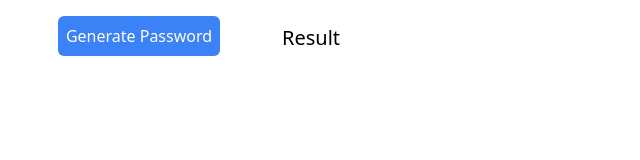
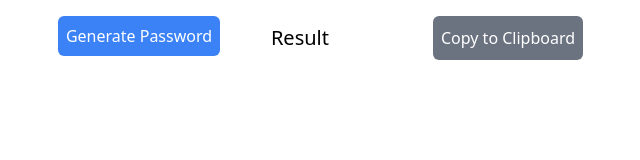
Before and after one commit to lokesh1729/password_generator_vanila_javascript, a website built with webpack: page src/index.html in a window 1280 px wide. Shown: the whole page, without its empty margins (501-1141 px from the left). Built offline with nearby package versions, Linux system fonts and the light colour scheme.

Commit message:
added copy to clipboard

```diff
--- a/src/index.html
+++ b/src/index.html
@@ -7,15 +7,18 @@
     </head>
     <body>
         <div class="flex flex-row justify-center mt-4">
-            <button
-                id="generatePassword"
-                class="bg-blue-500 text-white text-base p-2 outline-white pointer-events-auto rounded-md absolute"
-            >
+            <button id="generatePassword" class="btn bg-blue-500 absolute">
                 Generate Password
             </button>
-            <span class="ml-6 p-2 text-xl relative left-40" id="result"
+            <span class="ml-6 p-2 text-xl relative left-56" id="result"
                 >Result</span
             >
+            <button
+                id="copyToClipboard"
+                class="btn bg-gray-500 relative left-80"
+            >
+                Copy to Clipboard
+            </button>
         </div>
     </body>
 </html>
--- a/src/index.js
+++ b/src/index.js
@@ -76,3 +76,9 @@ document
         )
         document.getElementById('result').innerHTML = randomString
     })
+
+document
+    .getElementById('copyToClipboard')
+    .addEventListener('click', function handler() {
+        // copy to clipboard
+    })
--- a/src/styles.scss
+++ b/src/styles.scss
@@ -1,3 +1,12 @@
 @import "tailwindcss/base";
 @import "tailwindcss/components";
 @import "tailwindcss/utilities";
+
+.btn {
+    @apply text-white;
+    @apply text-base;
+    @apply p-2;
+    @apply outline-white;
+    @apply cursor-pointer;
+    @apply rounded-md;
+}
```
